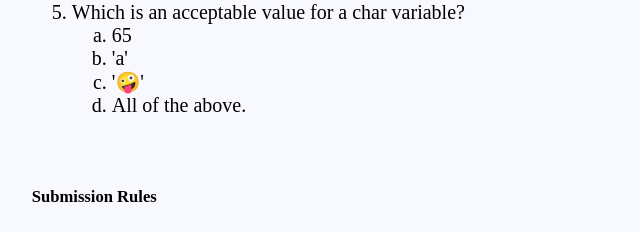
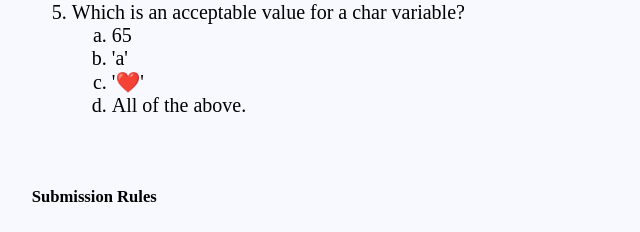
Before and after one commit to TSTC-CPT/IntroJava, a plain HTML site: page IntroJavaM4.html in a window 1280 px wide. Shown: the part 1046-1278 px from the top of the page, 117-757 px from the left. Drawn offline with Linux system fonts and the light colour scheme.

Commit message:
Update IntroJavaM4.html

```diff
--- a/IntroJavaM4.html
+++ b/IntroJavaM4.html
@@ -96,7 +96,7 @@
                     <ol type="a">
                         <li>65</li>
                         <li>'a'</li>
-                        <li>'🤪'</li>
+                        <li>'❤️'</li>
                         <li>All of the above.</li>
                     </ol>
                 </li>
```
